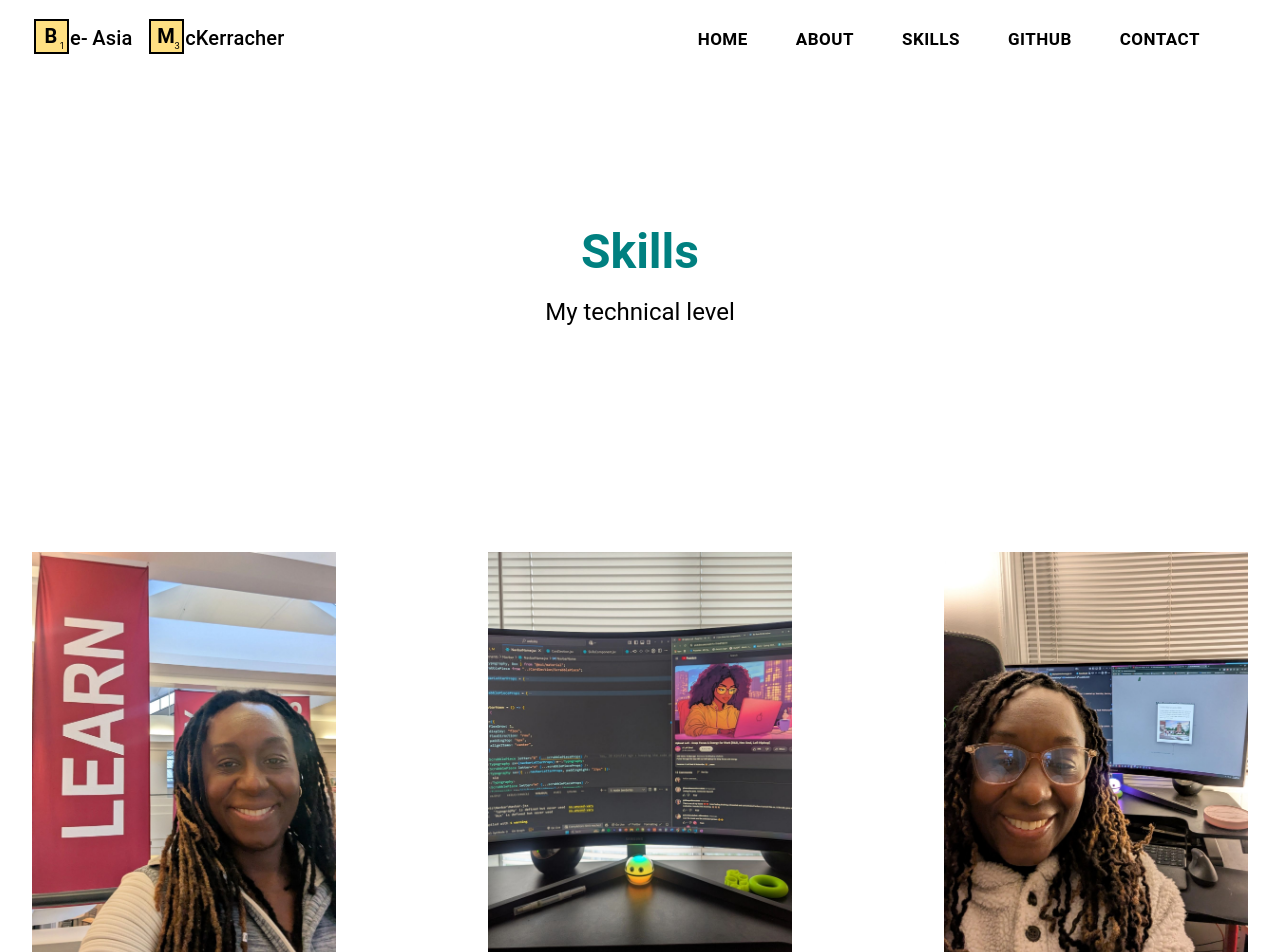
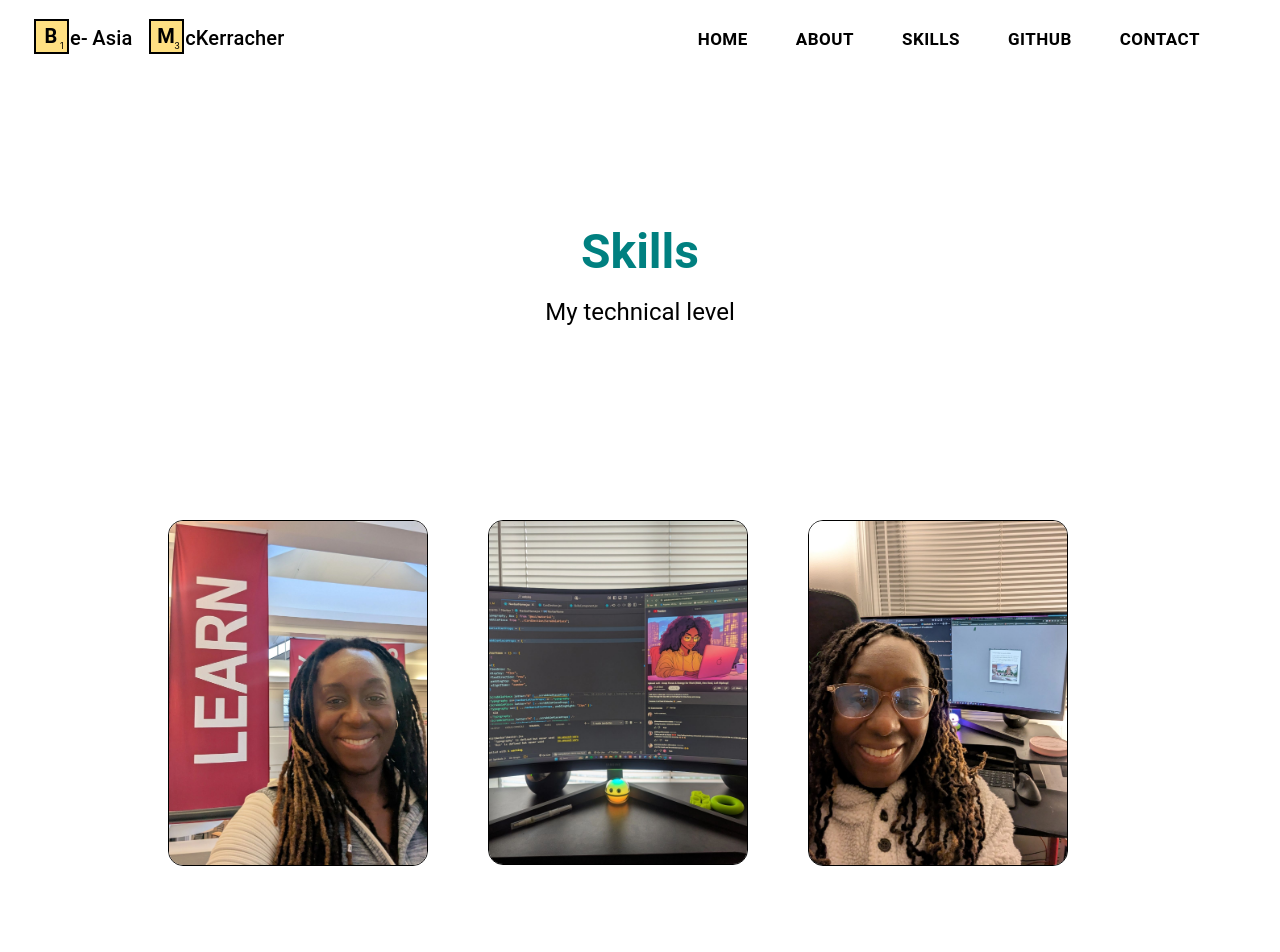
Before and after one commit to amerigirl/website, a React (Create React App) app: page /skillsPage in a window 1280 px wide. Shown: the top 952 px of the page. After the commit the page ends 902 px from the top, so only its background shows below. Built offline with nearby package versions, Linux system fonts and the light colour scheme.

Commit message:
tweaking aboutpage working through skills page images

```diff
--- a/src/Components/AboutPage/AboutPage.jsx
+++ b/src/Components/AboutPage/AboutPage.jsx
@@ -14,7 +14,7 @@ const AboutPage = () => {
       <Navbar />
       <About />
 
-      <Box sx={{ marginTop: "19rem", marginBottom:"4rem"}}>
+      <Box sx={{ marginTop: "15rem", marginBottom: "4rem" }}>
         <SectionTitle
           title={"My Academic Journey"}
           subtitle={
@@ -32,6 +32,7 @@ const AboutPage = () => {
           }
         />
       </Box>
+
       <MyAcademicJourney />
     </ThemeProvider>
   );
--- a/src/Components/SkillsPage/SkillsPage.jsx
+++ b/src/Components/SkillsPage/SkillsPage.jsx
@@ -19,9 +19,10 @@ const SkillsPage = () => {
         sx={{
           display: "flex",
           flexWrap: "wrap",
-          justifyContent: "space-between",
+          justifyContent: "center",
+          gap: "1rem",
           padding: "2rem",
-          marginTop: "10rem",
+          marginTop: "8rem",
         }}
       >
         {imageList.map((item) => (
@@ -31,14 +32,20 @@ const SkillsPage = () => {
               width: "25%",
               height: "25%",
               overflow: "hidden",
+
             }}
           >
             <img
-              src={`${item.src}?w=220&h=220&fit=crop&auto=format`}
-              srcSet={`${item.src}?w=220&h=220&fit=crop&auto=format&dpr=2 2x`}
+              src={item.src}
               alt={item.title}
-              loading="lazy"
-              style={{ width: "100%", height: "100%", objectFit: "cover" }}
+              loading="lazy" //is this needed?
+              style={{
+                width: "85%",
+                height: "85%",
+                objectFit: "cover",
+                borderRadius: "15px",
+                border: "1px solid #000",
+              }}
             />
           </Box>
         ))}
```
